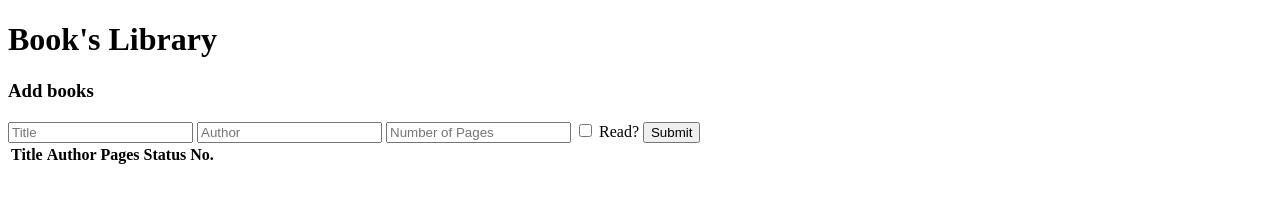
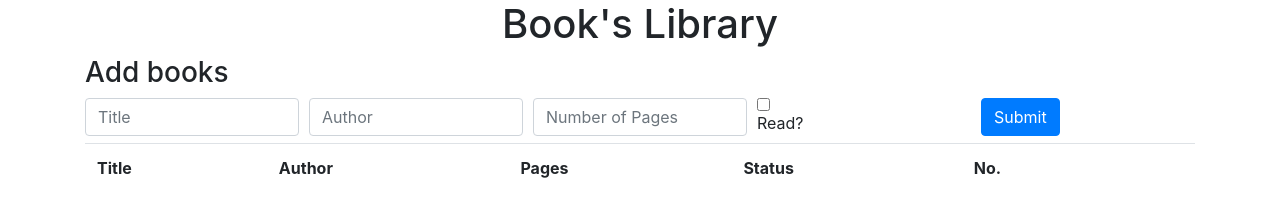
Before and after one commit to Anna-Myzukina/library, a website: page index.html in a window 1280 px wide. Drawn offline with nearby package versions, Linux system fonts and the light colour scheme.

Commit message:
Style the index file

```diff
--- a/index.html
+++ b/index.html
@@ -2,29 +2,45 @@
 <html lang="en">
 <head>
     <meta charset="UTF-8">
-    <meta name="viewport" content="width=device-width, initial-scale=1.0">
+    <meta name="viewport" content="width=device-width, initial-scale=1, shrink-to-fit=no">
+    <link rel="stylesheet" href="https://stackpath.bootstrapcdn.com/bootstrap/4.4.1/css/bootstrap.min.css" integrity="sha384-Vkoo8x4CGsO3+Hhxv8T/Q5PaXtkKtu6ug5TOeNV6gBiFeWPGFN9MuhOf23Q9Ifjh" crossorigin="anonymous">
     <link rel="stylesheet" href="style.css">
-
     <title>Library</title>
 </head>
-<body>
-    <header class="Header">
+<body class="container">
+    <div class="row">
+        <div class="col">
+            <header class="Header text-center">
                 <h1>
                     Book's Library
                 </h1>
             </header>
 
-    <div class="inputs">
             <h3>Add books</h3>
-        <input id="Title" type="text" placeholder="Title">
-        <input id="Author" type="text" placeholder="Author">
-        <input id="pages" type="text" placeholder="Number of Pages">
-        <input id="read?" type="checkbox" name="Read?">
-        <label for="Read?">Read?</label>
-        <button class="button">Submit</button>
+
+            <form>
+                <div class="form-row">
+                  <div class="col">
+                    <input id="Title" type="text" class="form-control" placeholder="Title">
+                  </div>
+                  <div class="col">
+                    <input id="Author" type="text" class="form-control" placeholder="Author">
+                  </div>
+                  <div class="col">
+                    <input id="pages" type="text" class="form-control" placeholder="Number of Pages">
+                  </div>
+                  <div class="col">
+                    <input id="read?" type="checkbox" name="Read?" class="form-check"><label for="Read?">Read?</label>
                   </div>
 
-    <table id="library_catalog">
+                  <div class="col">
+                    <button class="btn btn-primary">Submit</button>
+                  </div>
+                </div>
+              </form>
+
+
+            <table id="library_catalog" class="table">
                 <tr class="lib_category">
                     <th>Title</th>
                     <th>Author</th>
@@ -37,7 +53,15 @@
 
                 </tbody>
             </table>
+        </div>
+    </div>
 
+
+
+
+    <script src="https://code.jquery.com/jquery-3.4.1.slim.min.js" integrity="sha384-J6qa4849blE2+poT4WnyKhv5vZF5SrPo0iEjwBvKU7imGFAV0wwj1yYfoRSJoZ+n" crossorigin="anonymous"></script>
+    <script src="https://cdn.jsdelivr.net/npm/popper.js@1.16.0/dist/umd/popper.min.js" integrity="sha384-Q6E9RHvbIyZFJoft+2mJbHaEWldlvI9IOYy5n3zV9zzTtmI3UksdQRVvoxMfooAo" crossorigin="anonymous"></script>
+    <script src="https://stackpath.bootstrapcdn.com/bootstrap/4.4.1/js/bootstrap.min.js" integrity="sha384-wfSDF2E50Y2D1uUdj0O3uMBJnjuUD4Ih7YwaYd1iqfktj0Uod8GCExl3Og8ifwB6" crossorigin="anonymous"></script>
     <script src="app.js"></script>
 </body>
 </html>
```
Lines whose indentation alone changed are shown as unchanged.
